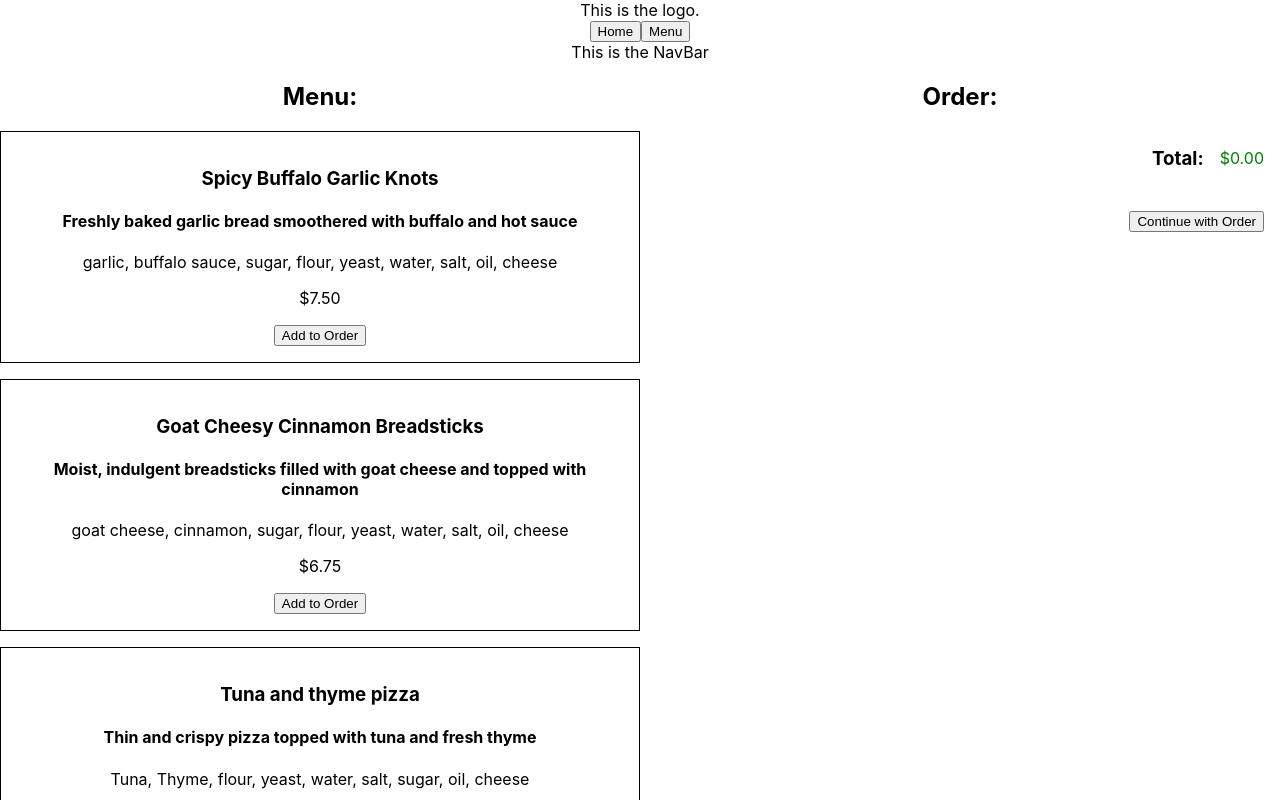
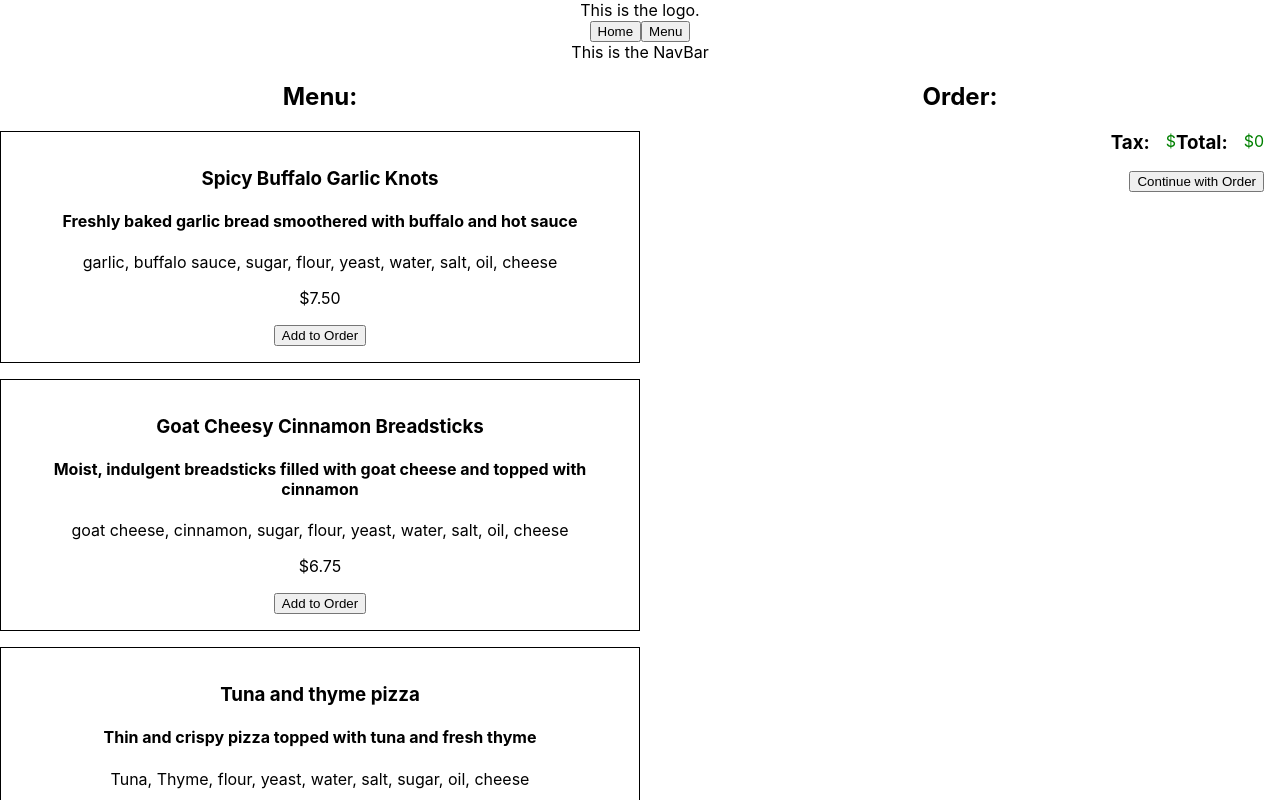
Before and after one commit to ggroshansii/js-react-restaurant-app, a React (Create React App) app: page / in a window 1280 px wide. Both pictures are taken after a click on the button "Menu". Shown: the top 800 px of the page. Built offline with nearby package versions, Linux system fonts and the light colour scheme.

Commit message:
commit before refactoring from full currency (.35) to separating  dollar and cent properties in JSON

```diff
--- a/src/components/App/App.jsx
+++ b/src/components/App/App.jsx
@@ -1,52 +1,86 @@
-
-import './App.css';
-import Logo from '../Logo/Logo'
-import NavBar from '../NavBar/NavBar'
-import Home from '../Home/Home'
-import Menu from '../Menu/Menu'
-import OrderSubmit from '../OrderSubmit/OrderSubmit'
-import MenuUtility from '../../utility.json'
-import { useState, useEffect, useRef } from 'react'
+import "./App.css";
+import Logo from "../Logo/Logo";
+import NavBar from "../NavBar/NavBar";
+import Home from "../Home/Home";
+import Menu from "../Menu/Menu";
+import OrderSubmit from "../OrderSubmit/OrderSubmit";
+import MenuUtility from "../../utility.json";
+import { useState, useEffect, useRef } from "react";
 
 function App() {
-
-const [navSelection, setNavSelection] = useState('home');
+    const [navSelection, setNavSelection] = useState("home");
     const [orderItems, setOrderItems] = useState([]);
     const [orderTotal, setOrderTotal] = useState(0);
-//add a tax state
+    const [orderTax, setOrderTax] = useState("");
+
     const firstRender = useRef(true);
-
 
     useEffect(() => {
         if (firstRender.current) {
             firstRender.current = false;
-  }
-  else {
-    let total = orderItems.reduce((accum, element) => {
+        } else {
+            let total = (orderItems.reduce((accum, element) => {
                 return accum + element.price;
-    }, 0);
-    console.log("order total", total);
-    setOrderTotal(total)
+            }, 0).toFixed(2));
+            console.log(typeof total, total)
+            let tax = ((total * 0.07).toFixed(2));
+            console.log(tax)
+            setOrderTax(Number(tax));
+            console.log(typeof orderTax, orderTax)
+
+            setOrderTotal((Number(total) + Number(orderTax)).toFixed(2)) ;
         }
     }, [orderItems]);
 
-
     function addToOrder(event) {
-  setOrderItems([...orderItems, JSON.parse(event.target.value)])
-  console.log("ORDER ITEMS:", orderItems)
+        setOrderItems([...orderItems, JSON.parse(event.target.value)]);
+        console.log("ORDER ITEMS:", orderItems);
     }
 
+    async function submitOrder(firstName = "anonymous") {
+        let finalOrder = {
+            name: firstName,
+            order: orderItems,
+            total: orderTotal,
+        };
+        const response = await fetch(
+            "https://tiny-taco-server.herokuapp.com/yomamaspizza/",
+            {
+                method: "POST",
+                headers: {
+                    "Content-Type": "application/json",
+                },
+                body: JSON.stringify(finalOrder),
+            }
+        );
+        return response.json();
+    }
 
     let html;
     switch (navSelection) {
-  case 'home':
+        case "home":
             html = <Home />;
             break;
-  case 'menu':
-    html = <Menu MenuUtility={MenuUtility} addToOrder={addToOrder} orderItems={orderItems} orderTotal={orderTotal} changeNavSelection={changeNavSelection}/>;
+        case "menu":
+            html = (
+                <Menu
+                    MenuUtility={MenuUtility}
+                    addToOrder={addToOrder}
+                    orderItems={orderItems}
+                    orderTotal={orderTotal}
+                    orderTax={orderTax}
+                    changeNavSelection={changeNavSelection}
+                />
+            );
             break;
-  case 'order':
-    html = <OrderSubmit orderItems={orderItems} orderTotal={orderTotal}/>
+        case "order":
+            html = (
+                <OrderSubmit
+                    orderItems={orderItems}
+                    orderTotal={orderTotal}
+                    submitOrder={submitOrder}
+                />
+            );
             break;
         default:
             console.log("ERROR IN SWITCH");
@@ -60,7 +94,7 @@ function changeNavSelection(value) {
     return (
         <div className="App">
             <Logo />
-      <NavBar changeNavSelection={changeNavSelection}/>
+            <NavBar changeNavSelection={changeNavSelection} />
             {html}
         </div>
     );
--- a/src/components/Menu/Menu.jsx
+++ b/src/components/Menu/Menu.jsx
@@ -2,7 +2,6 @@
 import './Menu.css';
 import MenuItemList from "../MenuItemList/MenuItemList"
 import OrderItemList from "../OrderItemList/OrderItemList"
-import { useState, useEffect, useRef } from 'react'
 
 function Menu(props) {
 
@@ -10,7 +9,7 @@ function Menu(props) {
   return (
     <div className="menu-container">
         <MenuItemList MenuUtility={props.MenuUtility} addToOrder={props.addToOrder} />
-        <OrderItemList orderItems={props.orderItems} orderTotal={props.orderTotal} changeNavSelection={props.changeNavSelection} />
+        <OrderItemList orderItems={props.orderItems} orderTotal={props.orderTotal} orderTax={props.orderTax} changeNavSelection={props.changeNavSelection} />
     </div>
   );
 }
--- a/src/components/OrderItemList/OrderItemList.jsx
+++ b/src/components/OrderItemList/OrderItemList.jsx
@@ -13,8 +13,10 @@ function OrderItemList(props) {
             })}
             <div className="total-continue-container">
                 <div className="total">
+                    <h3>Tax:</h3>
+                    <p>${props.orderTax}</p>
                     <h3>Total:</h3>
-                    <p>${props.orderTotal.toFixed(2)}</p>
+                    <p>${props.orderTotal}</p>
                 </div>
                 <div className="continue-button-container">
                   <button type="submit" value="order" onClick={(event) => {props.changeNavSelection(event.target.value)}}>Continue with Order</button>
--- a/src/components/OrderSubmit/OrderSubmit.css
+++ b/src/components/OrderSubmit/OrderSubmit.css
@@ -10,14 +10,14 @@
     margin-bottom: 2.5rem;
 }
 
-.order-item {
+.order-item-final {
     display: flex;
     justify-content: space-between;
     padding: 0;
     margin: 0.75rem 0rem;
 }
 
-.total {
+.total-final {
     display: flex;
     justify-content: space-between;
     align-items: center;
@@ -25,16 +25,16 @@
     margin-bottom: 1.5rem;
 }
 
-.total h2, .total p {
+.total-final h2, .total-final p {
     padding: 0;
     margin: 0;
 }
 
-.total h2 {
+.total-final h2 {
     margin-right: 1rem;
 }
 
-.total p {
+.total-final p {
     color: green;
     vertical-align: bottom;
 }
--- a/src/components/OrderSubmit/OrderSubmit.jsx
+++ b/src/components/OrderSubmit/OrderSubmit.jsx
@@ -3,11 +3,6 @@ import { useState } from "react";
 
 function OrderSubmit(props) {
     const [fullName, setFullName] = useState("");
-
-    let orderSummary = props.orderItems;
-    let orderTotal = props.orderTotal;
-
-    console.log(orderSummary, orderTotal);
 
     function handleChange(event) {
         setFullName(event.target.value);
@@ -20,7 +15,7 @@ function OrderSubmit(props) {
                 {props.orderItems.map((element) => {
                     return (
                         <>
-                            <div class="order-item">
+                            <div class="order-item-final">
                                 <p>{element.name}</p>
                                 <p>
                                     <strong>${element.price.toFixed(2)}</strong>
@@ -31,7 +26,7 @@ function OrderSubmit(props) {
                 })}
             </div>
 
-            <div className="total">
+            <div className="total-final">
                 <h2>Total:</h2>
                 <p><strong>${props.orderTotal.toFixed(2)}</strong></p>
             </div>
@@ -45,7 +40,7 @@ function OrderSubmit(props) {
                     value={fullName}
                     onChange={handleChange}
                 />
-                <button type="submit" id="submit-order" >Submit Order</button>
+                <button type="submit" id="submit-order" onClick={() => props.submitOrder(fullName)} >Submit Order</button>
             </div>
         </div>
     );
```
Lines whose indentation alone changed are shown as unchanged.
